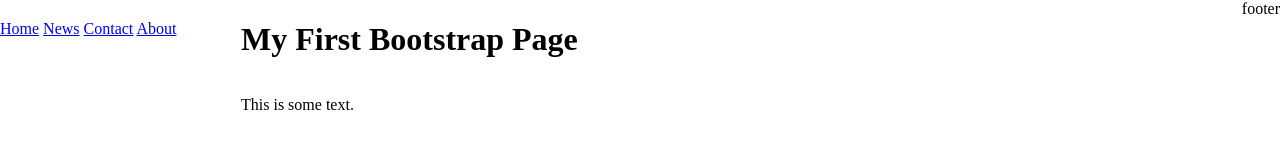
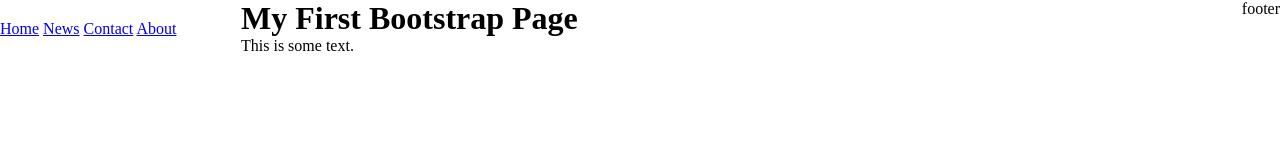
Before and after one commit to gildeddm/gildeddm.github.io, a plain HTML site: page index.html in a window 1280 px wide. Drawn offline with Linux system fonts and the light colour scheme.

Commit message:
Update style.css

```diff
--- a/style.css
+++ b/style.css
@@ -1,3 +1,10 @@
+*, :after, :before {
+    box-sizing: border-box;
+    overflow-wrap: break-word;
+    margin: 0;
+    padding: 0;
+}
+
 body {
   display: flex;
   flex-wrap: wrap;
```
